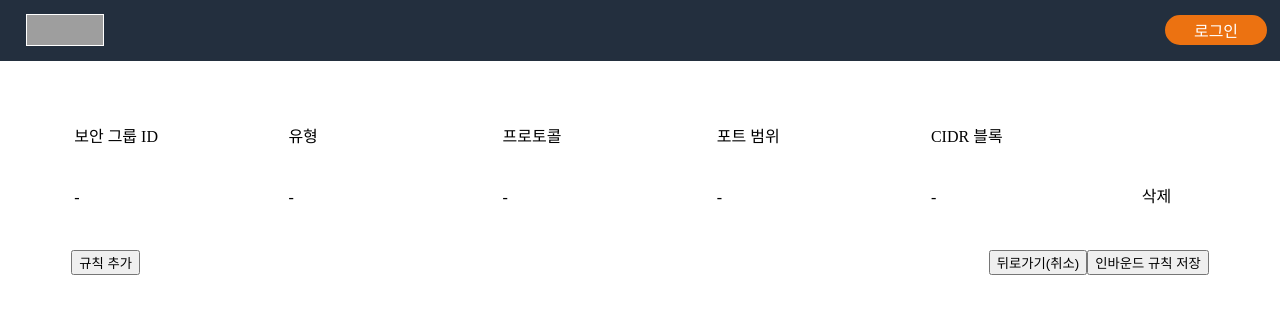
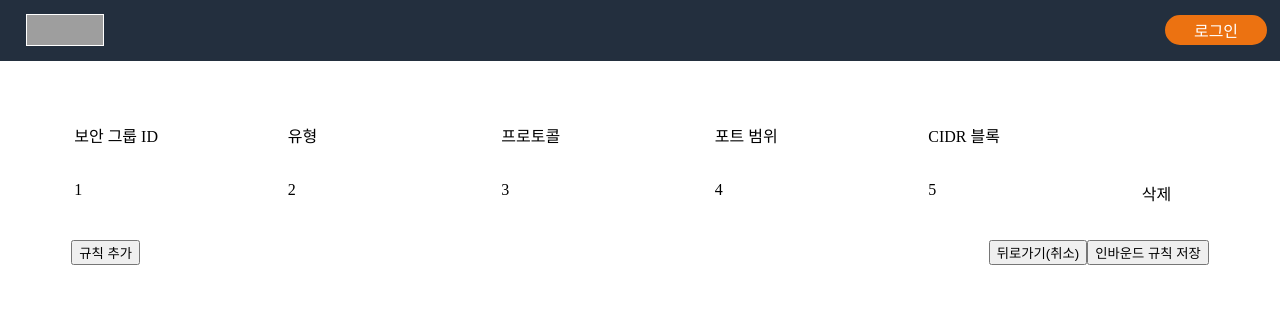
Before and after one commit to DonghyeonKang/CSWS, a React (Create React App) app in the folder frontend/: page /dashboard/1/1/inboundRules in a window 1280 px wide. Shown: the top 314 px of the page. Built offline with nearby package versions, Linux system fonts and the light colour scheme; grey boxes are pictures that could not be loaded.

Commit message:
Change in/outboundRules.js
규칙 추가, 삭제 기능 임시로 구현

```diff
--- a/frontend/src/routes/Instance/InboundRules.js
+++ b/frontend/src/routes/Instance/InboundRules.js
@@ -6,14 +6,26 @@ import Header from "../../components/Header";
 const InboundRules = () => {
   const navigate = useNavigate();
   const {instanceId,securityGroupId} = useParams();
-  const gridHeader = ['보안 그룹 ID', '유형', '프로토콜', '포트 범위', 'CIDR 블록'];
-  const [gridData,setGridData] = useState(['-','-','-','-','-']);//객체로 만드는게 생성 삭제가 쉬울듯
-  const [deleteBtn,setDeleteBtn] = useState(['삭제']);
+  const [number, setNumber] = useState(1);
+  const [data,setData] = useState([{
+    Id:1,
+    type:2,
+    protocol:3,
+    port:4,
+    CIDR:5,
+    number:0,
+  }]);
   const addData = () => {
-    setGridData([...gridData,'-','-','-','-','-']);
-    setDeleteBtn([...deleteBtn,'삭제']);
+    setNumber((prev)=>prev+1);
+    setData([...data,{
+      Id:1,
+      type:2,
+      protocol:3,
+      port:4,
+      CIDR:5,
+      number
+    }]);
   }
-  let number = 1;
     return (
       <>
         <Header/>
@@ -22,27 +34,26 @@ const InboundRules = () => {
             <Rules>
               <tbody>
               <RulesGrid>
-                {gridHeader.map((i)=>{return (<td key={i} style={{width:'16vw'}}>{i}</td>)})}
+                <td style={{width:'14vw'}}>보안 그룹 ID</td>
+                <td style={{width:'14vw'}}>유형</td>
+                <td style={{width:'14vw'}}>프로토콜</td>
+                <td style={{width:'14vw'}}>포트 범위</td>
+                <td style={{width:'14vw'}}>CIDR 블록</td>
+                <td style={{width:'5vw'}}> </td>
               </RulesGrid>
-              <RulesGrid>
-                {gridData.map((i)=>{
-                  number++;
-                  return (<td key={number} style={{width:'16vw',margin:'1vh 0'}}>{i}</td>)
-                  })}
-              </RulesGrid>
+              {data.map((i)=>{
+                return(
+                <RulesGrid>
+                  <td style={{width:'14vw'}}>{i.Id}</td>
+                  <td style={{width:'14vw'}}>{i.type}</td>
+                  <td style={{width:'14vw'}}>{i.protocol}</td>
+                  <td style={{width:'14vw'}}>{i.port}</td>
+                  <td style={{width:'14vw'}}>{i.CIDR}</td>
+                  <td style={{width:'5vw'}} onClick={()=>{
+                    setData(data.filter((item)=>item.number !== i.number))}}>삭제</td>
+                </RulesGrid>)})}
               </tbody>
             </Rules>
-            <table style={{width:'5vw'}}>
-            <tbody>
-              <Delete>
-                <td style={{visibility:'hidden'}}>0</td>
-              </Delete>
-
-              <Delete>
-                {deleteBtn.map((i)=>{return(<td style={{width:'5vw',margin:'1vh 0'}}>{i}</td>)})}
-              </Delete>
-            </tbody>
-            </table>
           </Container>
           <Btn>
           <button onClick={()=>addData()}>규칙 추가</button>
@@ -68,11 +79,6 @@ const Container = styled.div`
   display: flex;
   width: 100%;
 `;
-const Delete = styled.tr`
-  display: flex;
-  flex-wrap: wrap;
-  margin: 4vh 0;
-`;
 
 const Rules = styled.table`
   width: 100%;
--- a/frontend/src/routes/Instance/OutboundRules.js
+++ b/frontend/src/routes/Instance/OutboundRules.js
@@ -6,14 +6,26 @@ import Header from "../../components/Header";
 const OutboundRules = () => {
   const navigate = useNavigate();
   const {instanceId,securityGroupId} = useParams();
-  const gridHeader = ['보안 그룹 ID', '유형', '프로토콜', '포트 범위', 'CIDR 블록'];
-  const [gridData,setGridData] = useState(['-','-','-','-','-']);//객체로 만드는게 생성 삭제가 쉬울듯
-  const [deleteBtn,setDeleteBtn] = useState(['삭제']);
+  const [number, setNumber] = useState(1);
+  const [data,setData] = useState([{
+    Id:1,
+    type:2,
+    protocol:3,
+    port:4,
+    CIDR:5,
+    number:0,
+  }]);
   const addData = () => {
-    setGridData([...gridData,'-','-','-','-','-']);
-    setDeleteBtn([...deleteBtn,'삭제']);
+    setNumber((prev)=>prev+1);
+    setData([...data,{
+      Id:1,
+      type:2,
+      protocol:3,
+      port:4,
+      CIDR:5,
+      number
+    }]);
   }
-  let number = 1;
     return (
       <>
         <Header/>
@@ -22,26 +34,26 @@ const OutboundRules = () => {
             <Rules>
               <tbody>
               <RulesGrid>
-                {gridHeader.map((i)=>{return (<td key={i} style={{width:'16vw'}}>{i}</td>)})}
+                <td style={{width:'14vw'}}>보안 그룹 ID</td>
+                <td style={{width:'14vw'}}>유형</td>
+                <td style={{width:'14vw'}}>프로토콜</td>
+                <td style={{width:'14vw'}}>포트 범위</td>
+                <td style={{width:'14vw'}}>CIDR 블록</td>
+                <td style={{width:'5vw'}}> </td>
               </RulesGrid>
-              <RulesGrid>
-                {gridData.map((i)=>{
-                  number++;
-                  return (<td key={number} style={{width:'16vw',margin:'1vh 0'}}>{i}</td>)
-                  })}
-              </RulesGrid>
+              {data.map((i)=>{
+                return(
+                <RulesGrid>
+                  <td style={{width:'14vw'}}>{i.Id}</td>
+                  <td style={{width:'14vw'}}>{i.type}</td>
+                  <td style={{width:'14vw'}}>{i.protocol}</td>
+                  <td style={{width:'14vw'}}>{i.port}</td>
+                  <td style={{width:'14vw'}}>{i.CIDR}</td>
+                  <td style={{width:'5vw'}} onClick={()=>{
+                    setData(data.filter((item)=>item.number !== i.number))}}>삭제</td>
+                </RulesGrid>)})}
               </tbody>
             </Rules>
-            <table style={{width:'5vw'}}>
-            <tbody>
-              <Delete>
-                <td style={{visibility:'hidden'}}>0</td>
-              </Delete>
-              <Delete>
-                {deleteBtn.map((i)=>{return(<td style={{width:'5vw',margin:'1vh 0'}}>{i}</td>)})}
-              </Delete>
-            </tbody>
-            </table>
           </Container>
           <Btn>
           <button onClick={()=>addData()}>규칙 추가</button>
@@ -58,7 +70,6 @@ const OutboundRules = () => {
 
 export default OutboundRules;
 
-
 const Content = styled.div`
   padding: 0 5%;
   padding-top: 10vh;
@@ -67,11 +78,6 @@ const Content = styled.div`
 const Container = styled.div`
   display: flex;
   width: 100%;
-`;
-const Delete = styled.tr`
-  display: flex;
-  flex-wrap: wrap;
-  margin: 4vh 0;
 `;
 
 const Rules = styled.table`
```
Also changed, not shown: 1 other file (tests, documents, lock files or other folders).
